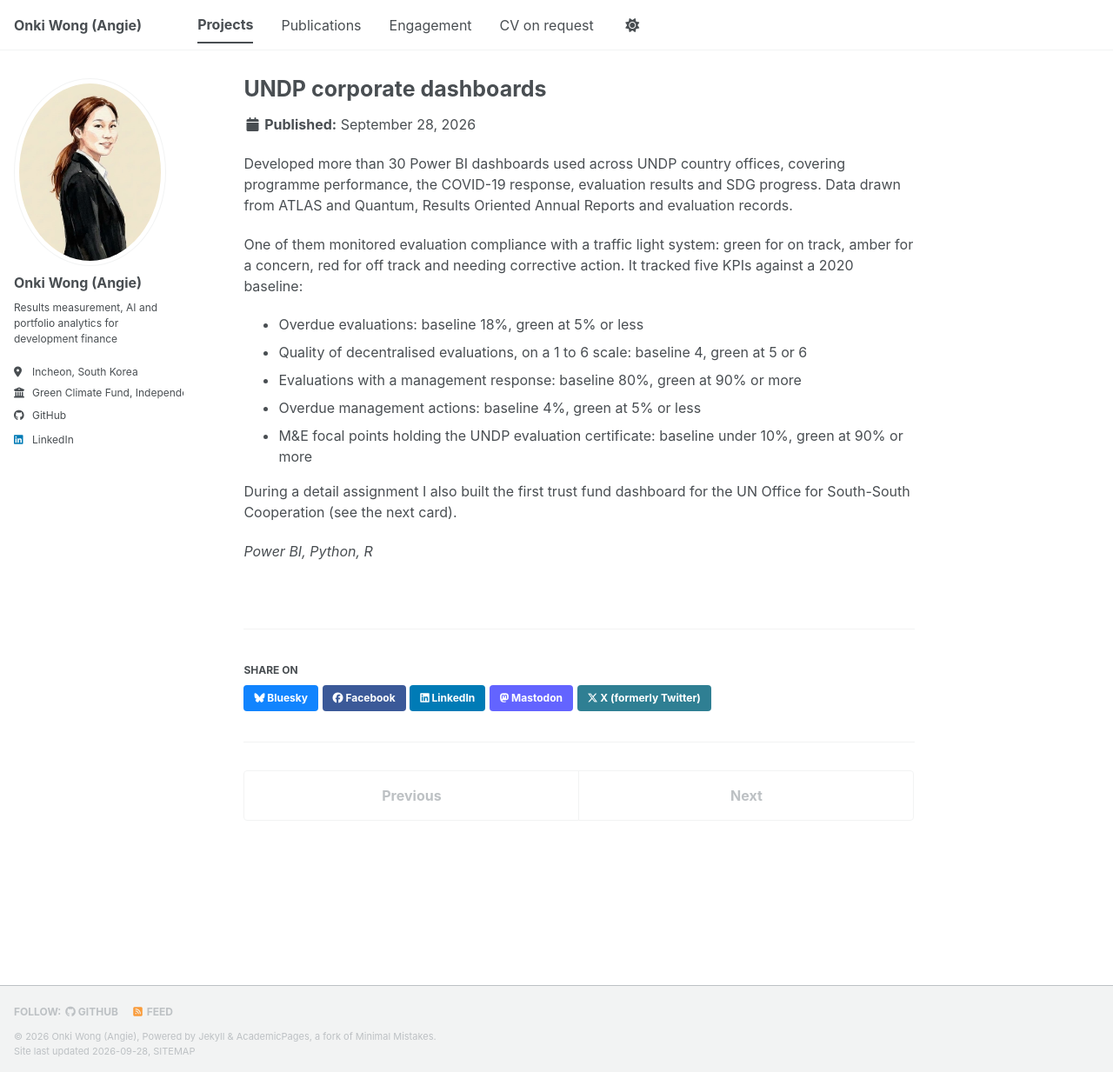
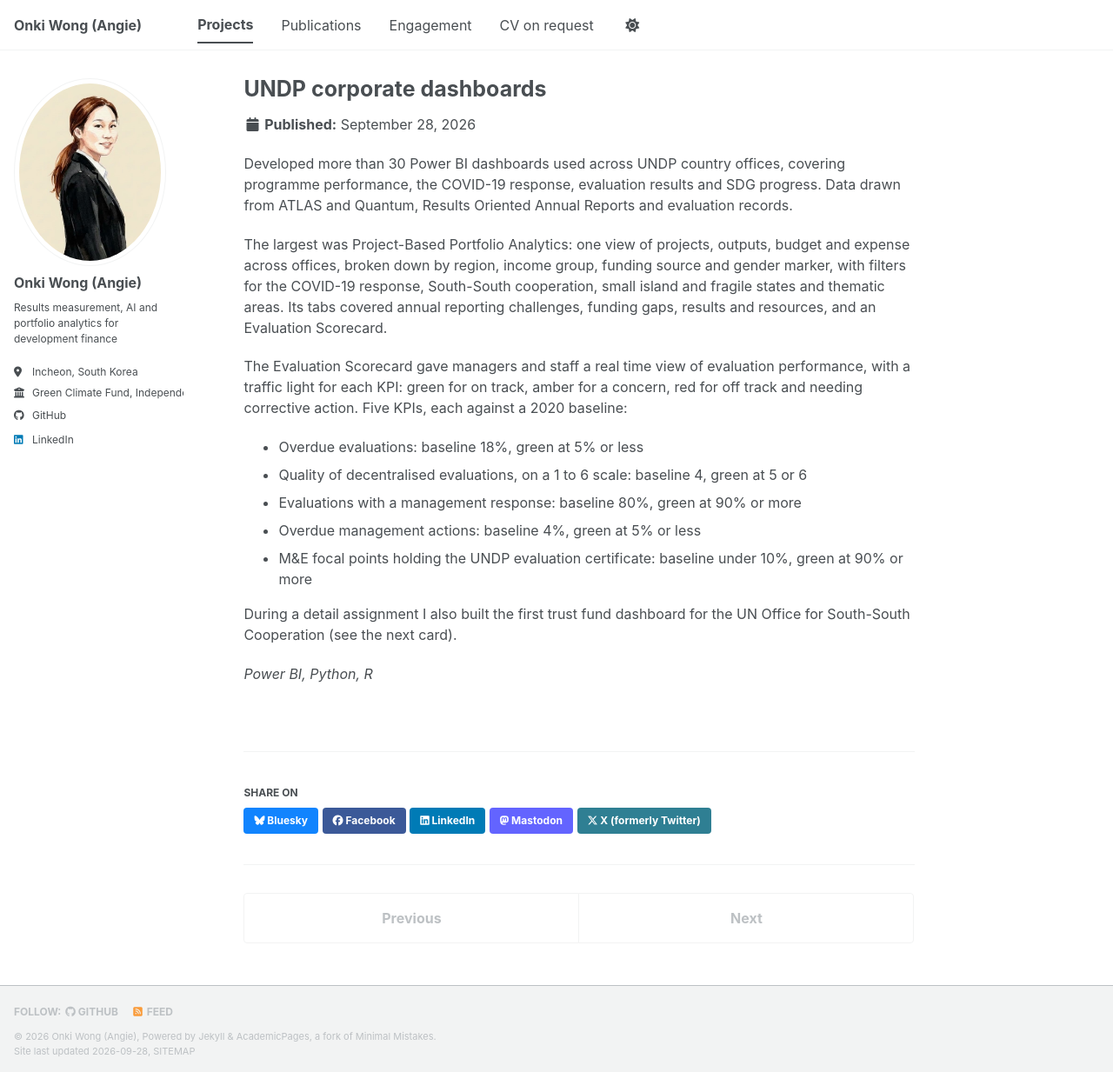
Before and after one commit to owangie/owangie.github.io, a Jekyll site: the page built from _portfolio/3-undp-dashboards.md, in a window 1280 px wide and 1233 px high. Shown: the whole window at 87% size. Built offline with Jekyll 4.4.1, drawn with Linux system fonts in a browser that asks for light colours; a style sheet for code colours, icons or effects is not loaded.

Commit message:
UNDP dashboards: portfolio analytics and evaluation scorecard

```diff
--- a/_portfolio/3-undp-dashboards.md
+++ b/_portfolio/3-undp-dashboards.md
@@ -1,12 +1,14 @@
 ---
 title: "UNDP corporate dashboards"
-excerpt: "Power BI dashboards on programme performance, evaluation results and SDG progress, including a traffic light KPI monitor for evaluation compliance."
+excerpt: "Power BI dashboards on programme performance, evaluation results and SDG progress, including a portfolio analytics tool with an evaluation scorecard."
 collection: portfolio
 ---
 
 Developed more than 30 Power BI dashboards used across UNDP country offices, covering programme performance, the COVID-19 response, evaluation results and SDG progress. Data drawn from ATLAS and Quantum, Results Oriented Annual Reports and evaluation records.
 
-One of them monitored evaluation compliance with a traffic light system: green for on track, amber for a concern, red for off track and needing corrective action. It tracked five KPIs against a 2020 baseline:
+The largest was Project-Based Portfolio Analytics: one view of projects, outputs, budget and expense across offices, broken down by region, income group, funding source and gender marker, with filters for the COVID-19 response, South-South cooperation, small island and fragile states and thematic areas. Its tabs covered annual reporting challenges, funding gaps, results and resources, and an Evaluation Scorecard.
+
+The Evaluation Scorecard gave managers and staff a real time view of evaluation performance, with a traffic light for each KPI: green for on track, amber for a concern, red for off track and needing corrective action. Five KPIs, each against a 2020 baseline:
 
 * Overdue evaluations: baseline 18%, green at 5% or less
 * Quality of decentralised evaluations, on a 1 to 6 scale: baseline 4, green at 5 or 6
```
